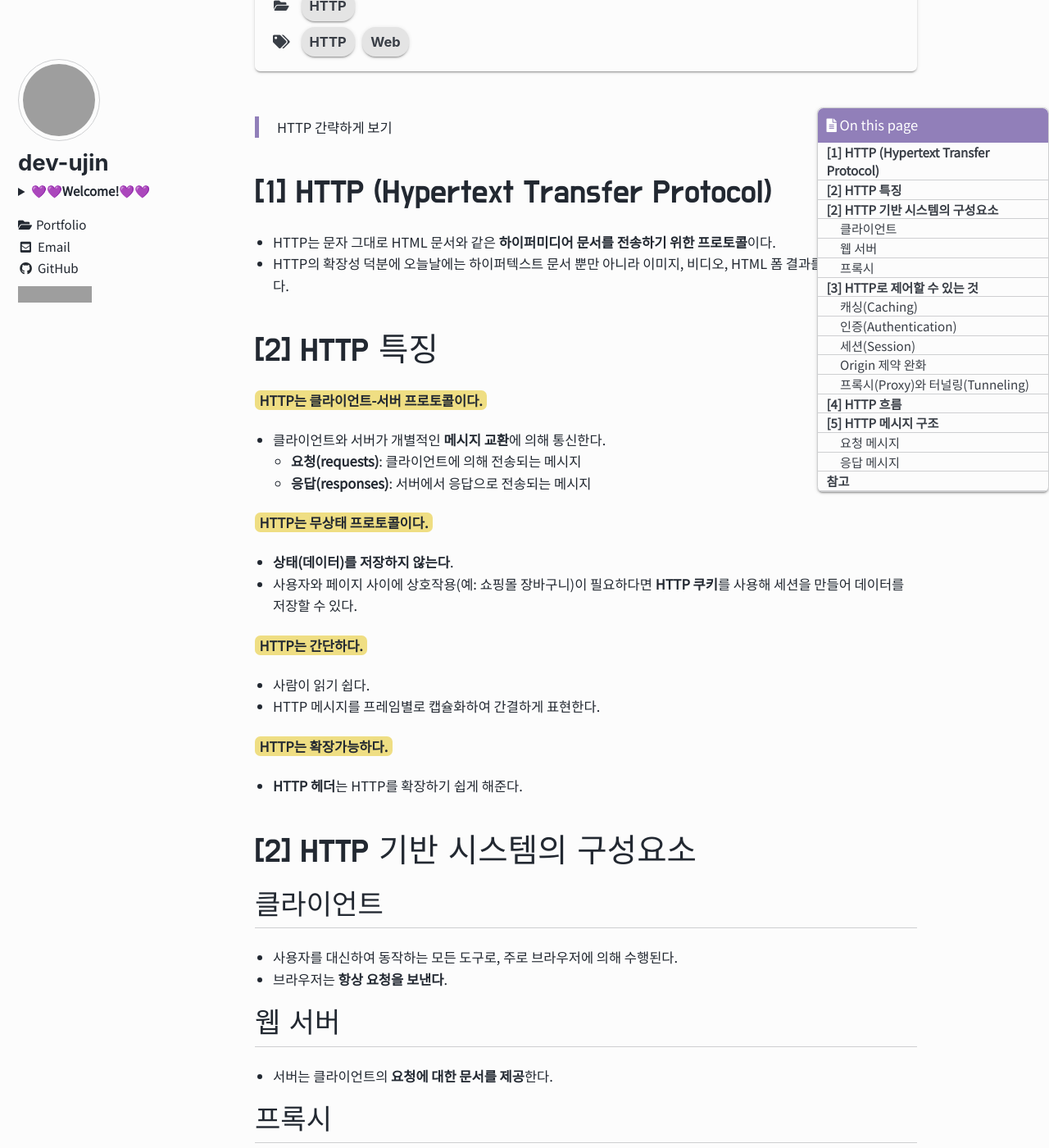
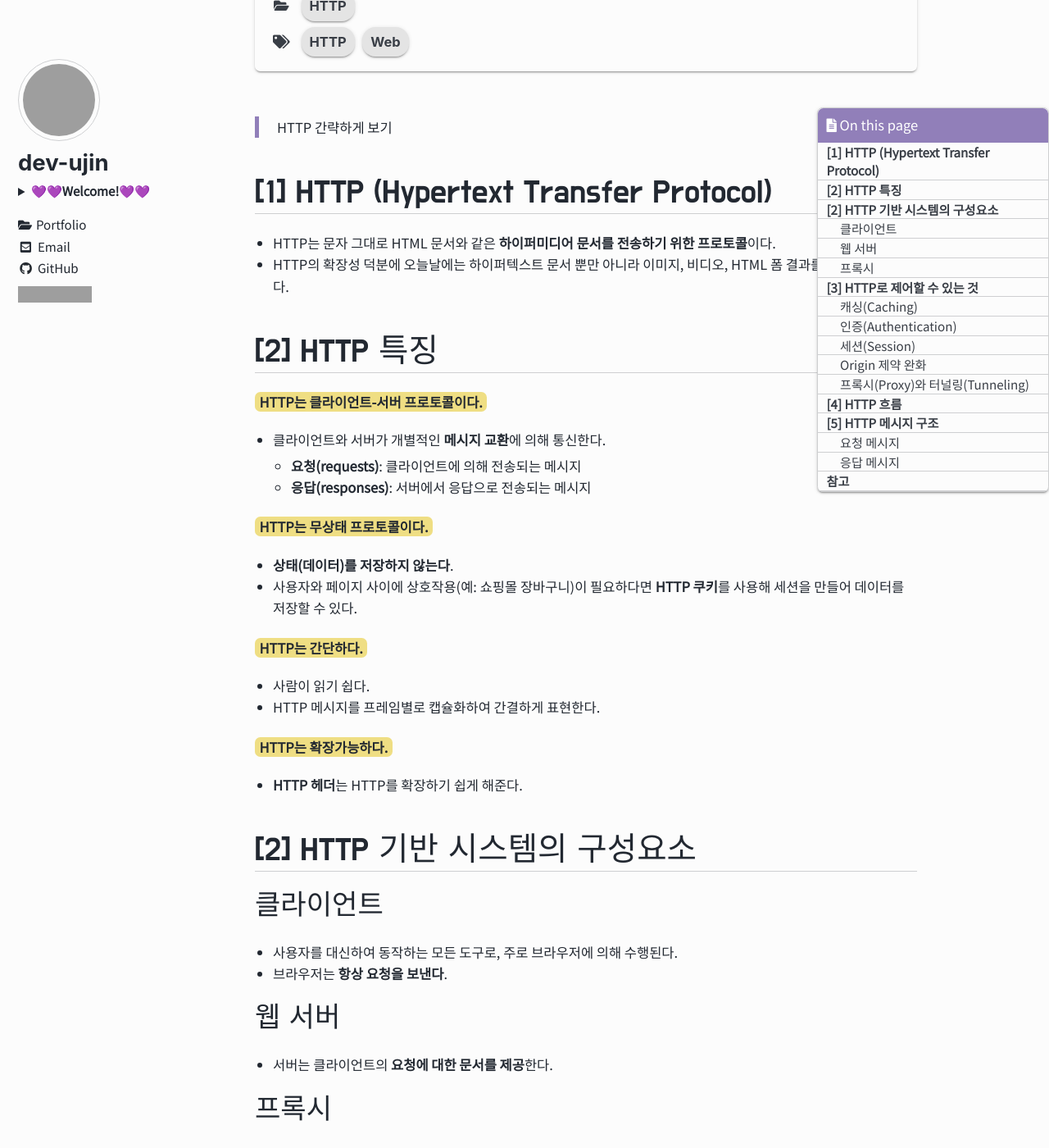
Before and after one commit to devyoujin/devyoujin.github.io, a Jekyll site: the page built from _posts/http/2022-01-04-http-overview.md, in a window 1280 px wide and 1400 px high, scrolled down 280 px. Shown: the whole window at 82% size. Built offline with Jekyll 4.4.1, drawn with Linux system fonts in a browser that asks for light colours; cached includes are drawn as plain includes; some web fonts are replaced; comment, search, counter and statistics services are not loaded; grey boxes are pictures that could not be loaded.

Commit message:
fix: fix link to category and tag from page

```diff
--- a/_data/navigation.yml
+++ b/_data/navigation.yml
@@ -1,9 +1,9 @@
 # main links
 main:
   - title: "Category"
-    url: /categories
+    url: /categories/
   - title: "Tag"
-    url: /tags
+    url: /tags/
   #- title: "Quick-Start Guide"
   #  url: https://mmistakes.github.io/minimal-mistakes/docs/quick-start-guide/
   # - title: "About"
--- a/_sass/minimal-mistakes/_base.scss
+++ b/_sass/minimal-mistakes/_base.scss
@@ -46,6 +46,7 @@ h2 {
 
 h3 {
   font-size: $h-size-3;
+  margin: 1rem 0 0.25rem;
 }
 
 h4 {
@@ -369,5 +370,6 @@ input[type="submit"],
 ul {
   @include breakpoint(375px) {
     padding-left: 1rem;
+    margin-top: 0.25rem;
   }
 }
--- a/_sass/minimal-mistakes/_page.scss
+++ b/_sass/minimal-mistakes/_page.scss
@@ -94,8 +94,8 @@ body {
 
 .page__content {
 
-  h2 {
-    padding-bottom: 0.25rem;
+  h1 {
+    //padding-bottom: 0.25rem;
     border-bottom: 1px solid $border-color;
   }
 
--- a/_sass/minimal-mistakes/_syntax.scss
+++ b/_sass/minimal-mistakes/_syntax.scss
@@ -10,7 +10,7 @@ figure.highlight {
   color: $base05;
   font-family: $monospace;
   font-size: $type-size-6;
-  line-height: 1.8;
+  line-height: 1.5;
   border-radius: $border-radius;
 
   > pre,
```
